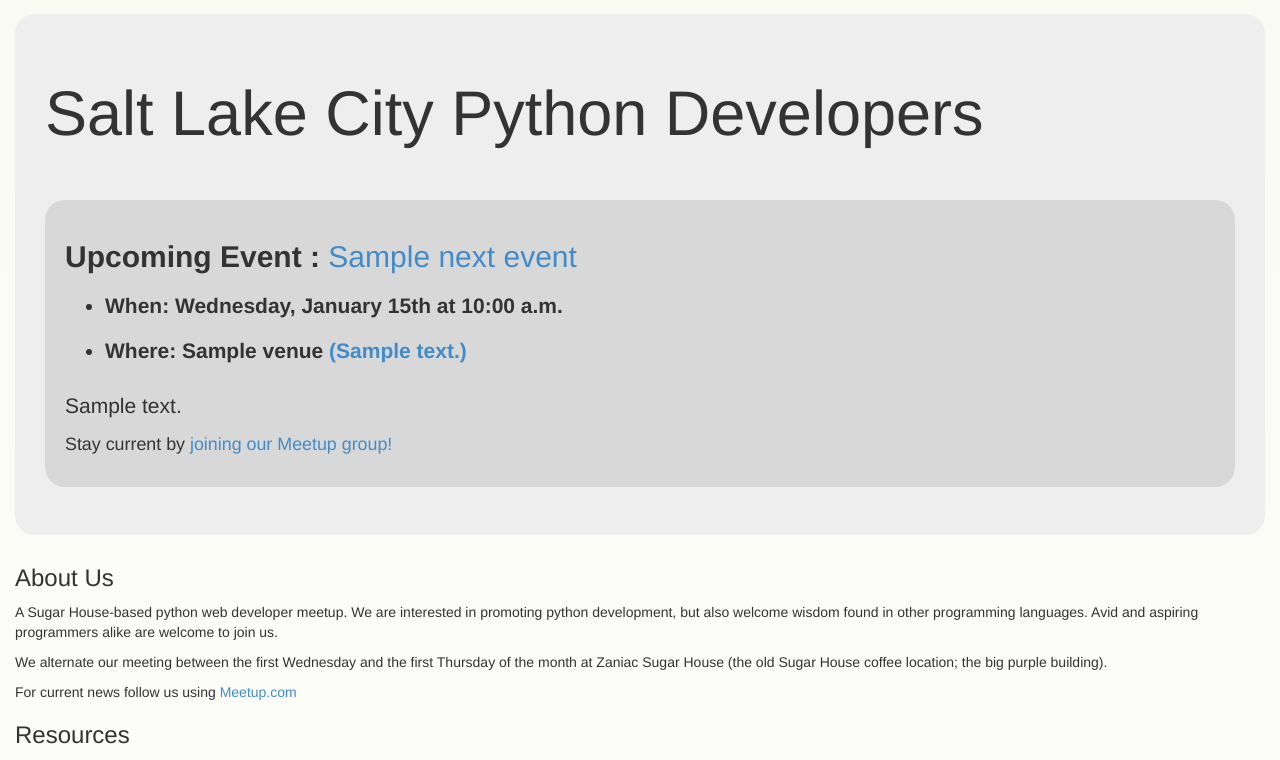
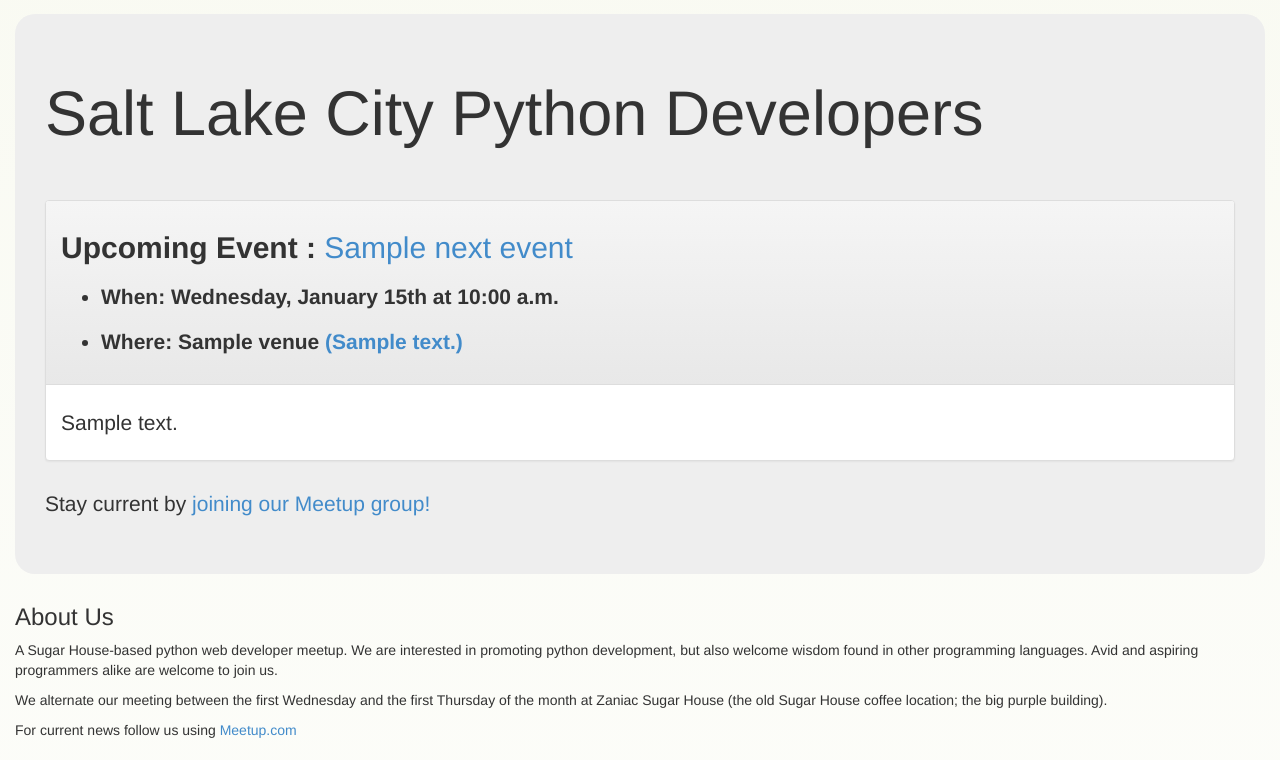
Before and after one commit to SLCPython/old.slcpy.com, a Django app: template apps/meetup/templates/meetup/index.html in a window 1280 px wide. Shown: the part 76-836 px from the top of the page. Run offline with Django 3.2, Linux system fonts and the light colour scheme; the template is opened without the code that fills it: most values are stand-ins (such as "Sample title", 1, 10 or a date in 2020); parts of the project's set-up code (start-up, migrations or seed data) failed here and were passed over.

Commit message:
modified the event css to use bootstrap css

```diff
--- a/apps/meetup/templates/meetup/index.html
+++ b/apps/meetup/templates/meetup/index.html
@@ -6,10 +6,11 @@
 {% endblock %}
 
 {% block jumbotron-home %}
-<section class="meetup-event">
+<div class="panel panel-default">
   {% if not next_event %}
   <p>Currently no upcoming events<p>
   {% else %}
+  <div class="panel-heading">
   <h2><strong>Upcoming Event :</strong> <a href="{{ next_event.event_url }}">{{ next_event.name }}</a></h2>
   <ul>
     <li><strong> When: {{ next_event.timestamp | date:"l, F jS" }} at {{ next_event.timestamp | date:"g:i a" }}</strong></li>
@@ -21,12 +22,15 @@
       </strong>
     </li>
   </ul>
+  </div>
+  <div class="panel-body">
   {{ next_event.description|safe }}
   {% endif %}
-    </br>
-    <p><small>
+  </div>
+</div>
+<div class="jumbotron-footer">
   Stay current by <a href="{{ slcpy_meetup_url_join }}">joining our Meetup group!</a>
-    </p></small>
-</section>
+</div>
+
 {% endblock %}
 context_dict = dict(next_group_event=next_group_event())
--- a/apps/slcpy/static/css/meetup.css
+++ b/apps/slcpy/static/css/meetup.css
@@ -1,11 +1,15 @@
+.meetup-page-header {
+    margin-bottom: 50px;
+}
+
 section.meetup-event {
     background: #D8D8D8;
     padding: 20px;
 
     /*Rounded Corners*/
-    -webkit-border-radius: 20px;
-    -moz-border-radius: 20px;
-    border-radius: 20px;
+    -webkit-border-radius: 10px;
+    -moz-border-radius: 10px;
+    border-radius: 10px;
 }
 
 section.meetup-event-upcoming {
@@ -15,9 +19,9 @@ section.meetup-event-upcoming {
     margin: 1px;
 
     /*Rounded Corners*/
-    -webkit-border-radius: 20px;
-    -moz-border-radius: 20px;
-    border-radius: 20px;
+    -webkit-border-radius: 10px;
+    -moz-border-radius: 10px;
+    border-radius: 10px;
 
 }
 
@@ -28,8 +32,8 @@ section.meetup-event-past {
     margin: 1px;
 
     /*Rounded Corners*/
-    -webkit-border-radius: 20px;
-    -moz-border-radius: 20px;
-    border-radius: 20px;
+    -webkit-border-radius: 10px;
+    -moz-border-radius: 10px;
+    border-radius: 10px;
 
 }
--- a/apps/slcpy/templates/slcpy/events.html
+++ b/apps/slcpy/templates/slcpy/events.html
@@ -1,5 +1,2 @@
 {% extends "slcpy/_base.html" %}
 {% load staticfiles %}
-
-{% block extra_css %}
-{% endblock %}
```
Also changed, not shown: apps/meetup/api.py (+7 -0 lines), apps/meetup/templates/meetup/events.html (+13 -7 lines). Lines whose indentation alone changed are shown as unchanged.
